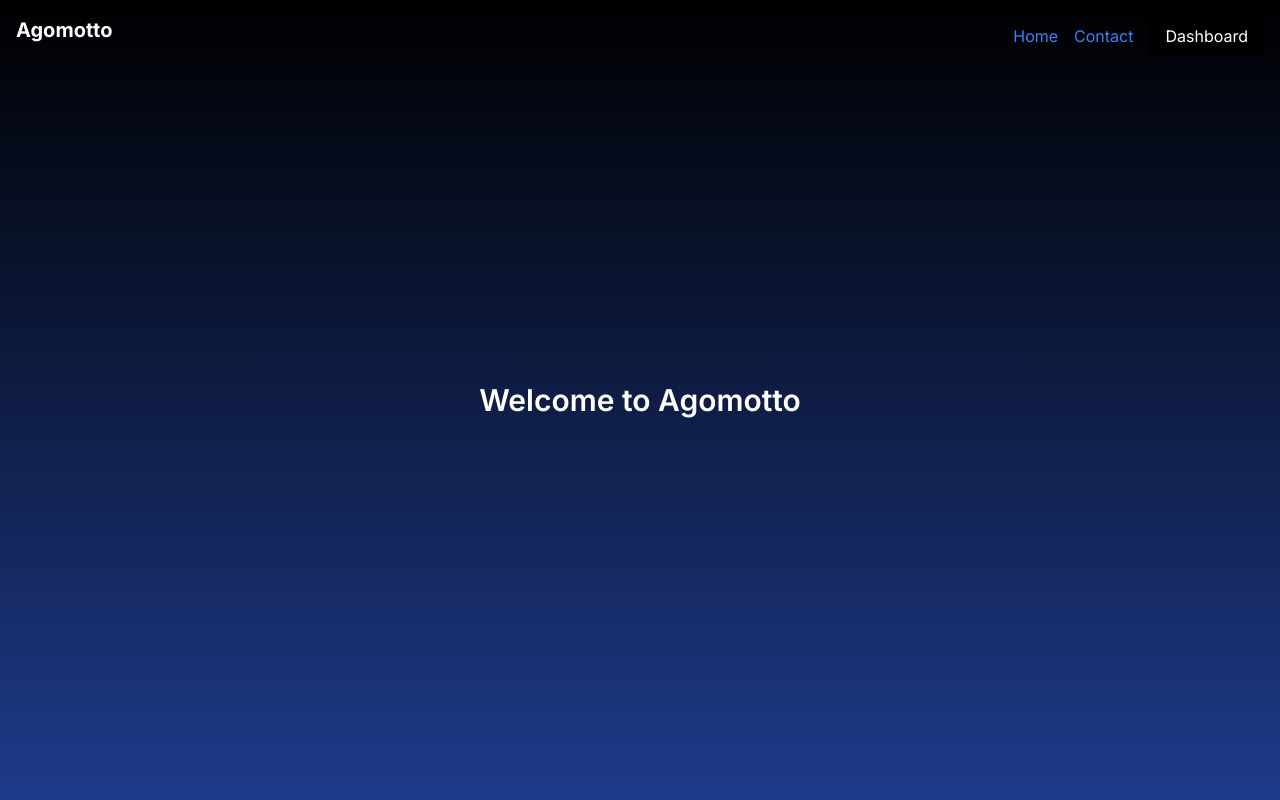
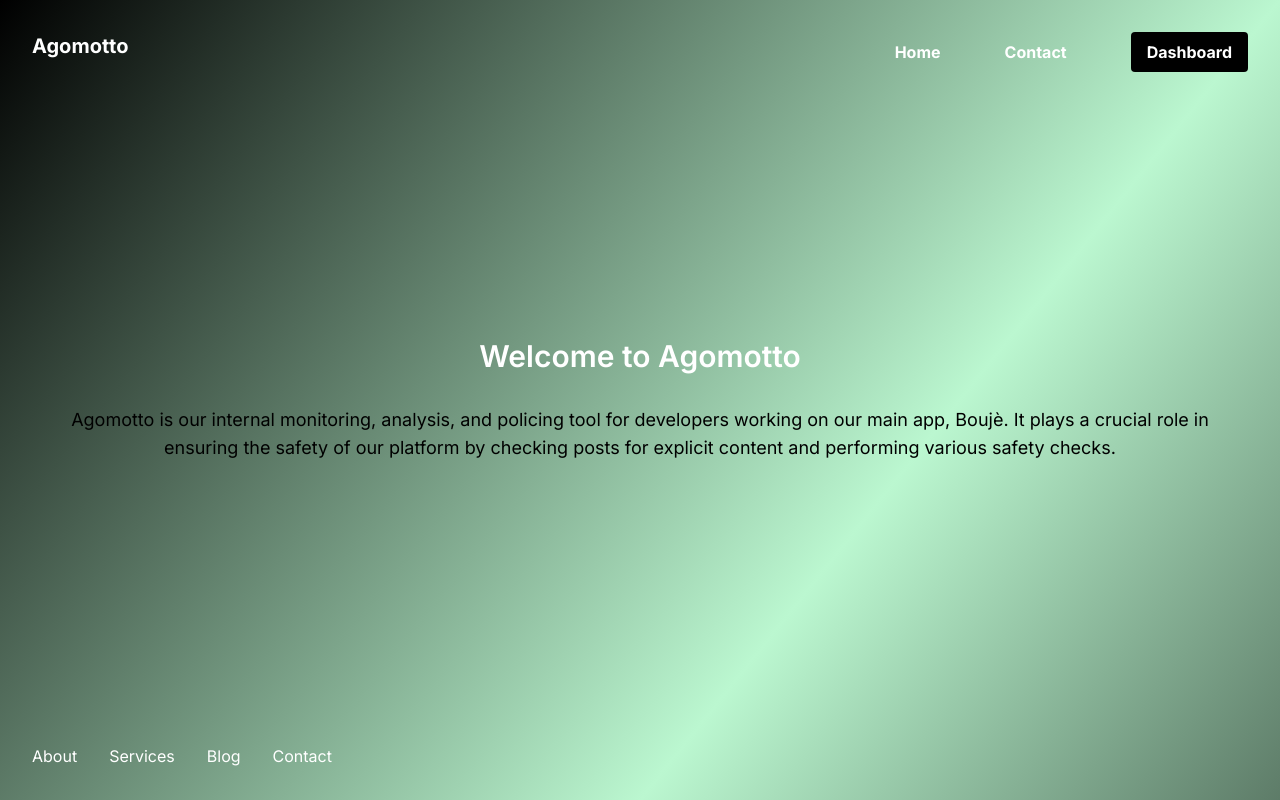
Before and after one commit to apekshik/nextjs-agomotto, a Next.js app: page / in a window 1280 px wide. Shown: the top 800 px of the page. Built offline with nearby package versions, Linux system fonts and the light colour scheme.

Commit message:
Added More gradient styling and color change to greenish hue.

```diff
--- a/app/page.tsx
+++ b/app/page.tsx
@@ -2,22 +2,31 @@ import React from 'react';
 
 const HomePage = () => {
   return (
-    <div className="min-h-[200vh] bg-gradient-to-b from-black via-blue-900 to-black text-white">
-      <header className="fixed top-0 left-0 p-4 text-xl font-bold">
+    <div className="min-h-[200vh] bg-gradient-to-br from-black via-green-200 to-black text-white">
+      <header className="fixed top-0 left-0 p-8 text-xl font-bold">
         Agomotto
       </header>
-      <nav className="fixed top-0 right-0 p-4 space-x-4">
-        <a className="text-blue-500 hover:underline" href="/">Home</a>
-        <a className="text-blue-500 hover:underline" href="/contact">Contact</a>
-        <button className="bg-black text-white px-4 py-2 rounded">Dashboard</button>
+      <nav className="fixed top-0 right-0 p-8 space-x-16">
+        <a className="text-white font-bold" href="/">Home</a>
+        <a className="text-white font-bold" href="/contact">Contact</a>
+        <button className="bg-black text-white px-4 py-2 rounded font-bold">Dashboard</button>
       </nav>
-      <main className="h-screen flex flex-col justify-center items-center">
+      <main className="h-screen flex flex-col justify-center items-center p-8">
         <div className="text-3xl font-semibold text-center">
           Welcome to Agomotto
         </div>
+        <p className="mt-8 text-lg text-center text-black">
+          Agomotto is our internal monitoring, analysis, and policing tool for developers working on our main app, Boujè. It plays a crucial role in ensuring the safety of our platform by checking posts for explicit content and performing various safety checks.
+        </p>
         {/* Add your website content here */}
       </main>
       {/* Add more content to make the page longer */}
+      <footer className="fixed bottom-0 left-0 p-8 space-x-8">
+        <a className="text-white" href="/about">About</a>
+        <a className="text-white" href="/services">Services</a>
+        <a className="text-white" href="/blog">Blog</a>
+        <a className="text-white" href="/contact">Contact</a>
+      </footer>
     </div>
   );
 };
```
